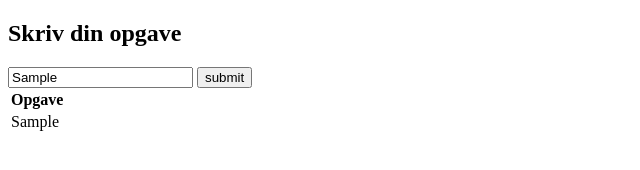
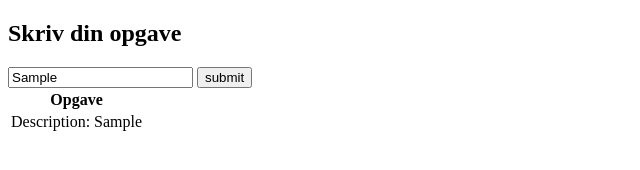
Before and after one commit to jacobfrisk/to-do-app, a plain HTML site: page indexJonas.html in a window 1280 px wide. Both pictures are taken after typing "Sample" into the empty fields and a click on the button "submit". Shown: the whole page, without its empty margins (0-640 px from the left). Drawn offline with Linux system fonts and the light colour scheme.

Commit message:
datafield id

```diff
--- a/indexJonas.html
+++ b/indexJonas.html
@@ -24,7 +24,7 @@
     </table>
 
     <template id="toDos">
-      <tr>
+      <tr data-field="" class="toDoObject">
         <td data-field="toDo">To Do</td>
       </tr>
     </template>
--- a/scriptJonas.js
+++ b/scriptJonas.js
@@ -1,18 +1,24 @@
-const toDo = [];
+// Funktion der opretter opgave i et tomt array.
+let toDo = [];
 const submit = document.querySelector("button");
 const input = document.querySelector("input");
+const randomNum = Math.floor(Math.random() * 100) + 1;
 
 submit.addEventListener("click", () => {
   console.log("her er vi");
   const assign = {
+    // Strengen der skrives ud er det samme som det input der laves
     desc: input.value,
+    // Et tilfældigt ID tilføjes med Math.random
+    id: Math.floor(Math.random() * 5000) + 1,
   };
 
   toDo.push(assign);
 
   displayList();
-  console.log(toDo);
 });
+
+console.log(toDo);
 
 function displayList(assignments = toDo) {
   const tbody = document.querySelector("#list tbody");
@@ -32,8 +38,23 @@ function displayAssignment(string) {
   const clone = document.querySelector("template#toDos").content.cloneNode(true);
 
   // set clone data
-  clone.querySelector("[data-field=toDo]").textContent = string.desc;
-
+  clone.querySelector("[data-field=toDo]").textContent = `Description: ${string.desc}`;
+  clone.querySelector(".toDoObject").setAttribute("data-field", string.id);
   // append clone to list
   document.querySelector("#list tbody").appendChild(clone);
 }
+
+// Opgaven får et random ID med Math.random
+// Opgave får tilegnet en streng
+
+// Opgaven tilføjes til en "To-Do" liste
+
+// Opgaven kan få en dato
+
+// Opgave sorteres efter dato
+
+// Opgaven flyttes til en "Vigtig" liste hvis den er vigtig
+
+// Opgave kan flyttes til en "Færdig" liste
+
+// Opgave kan slettes
```
